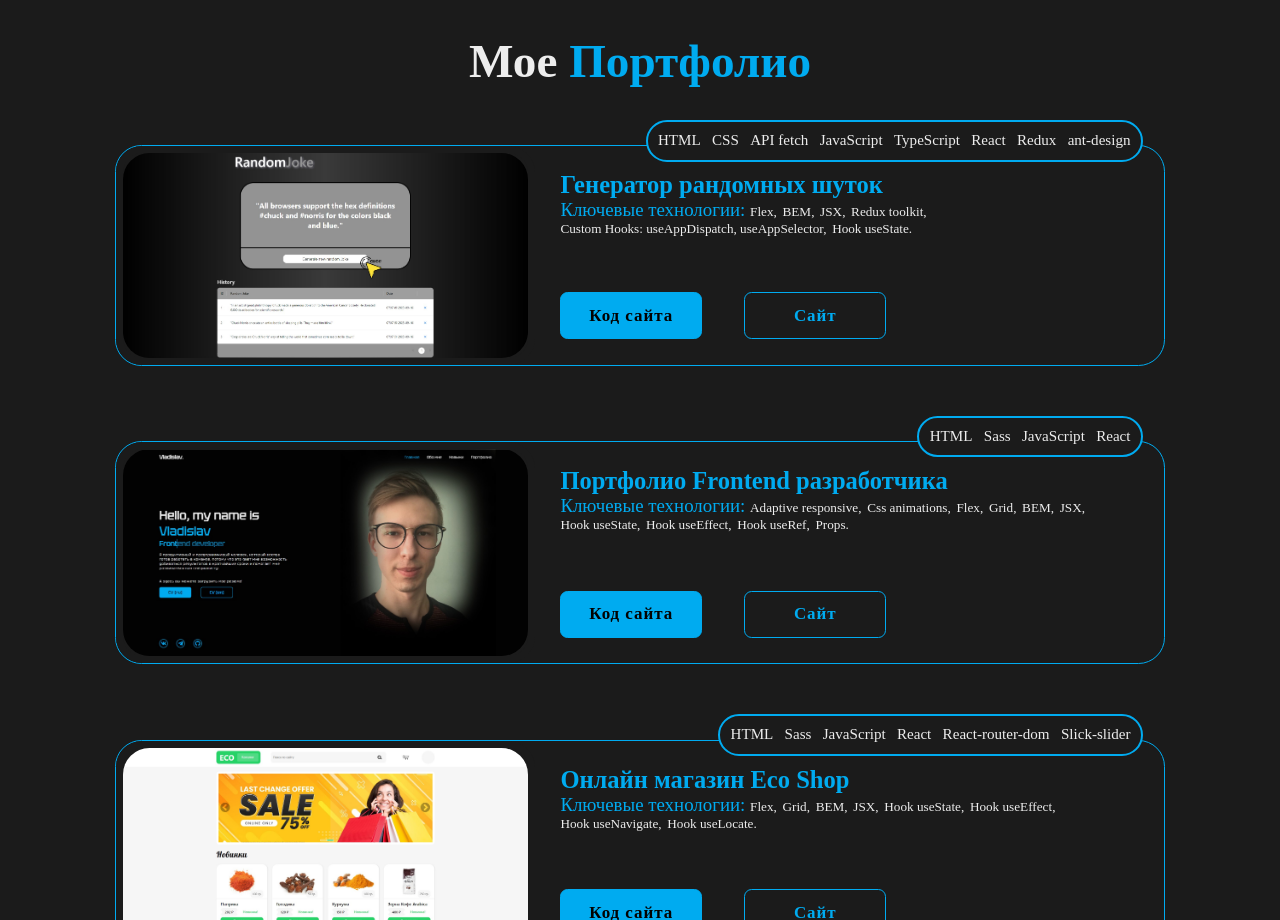
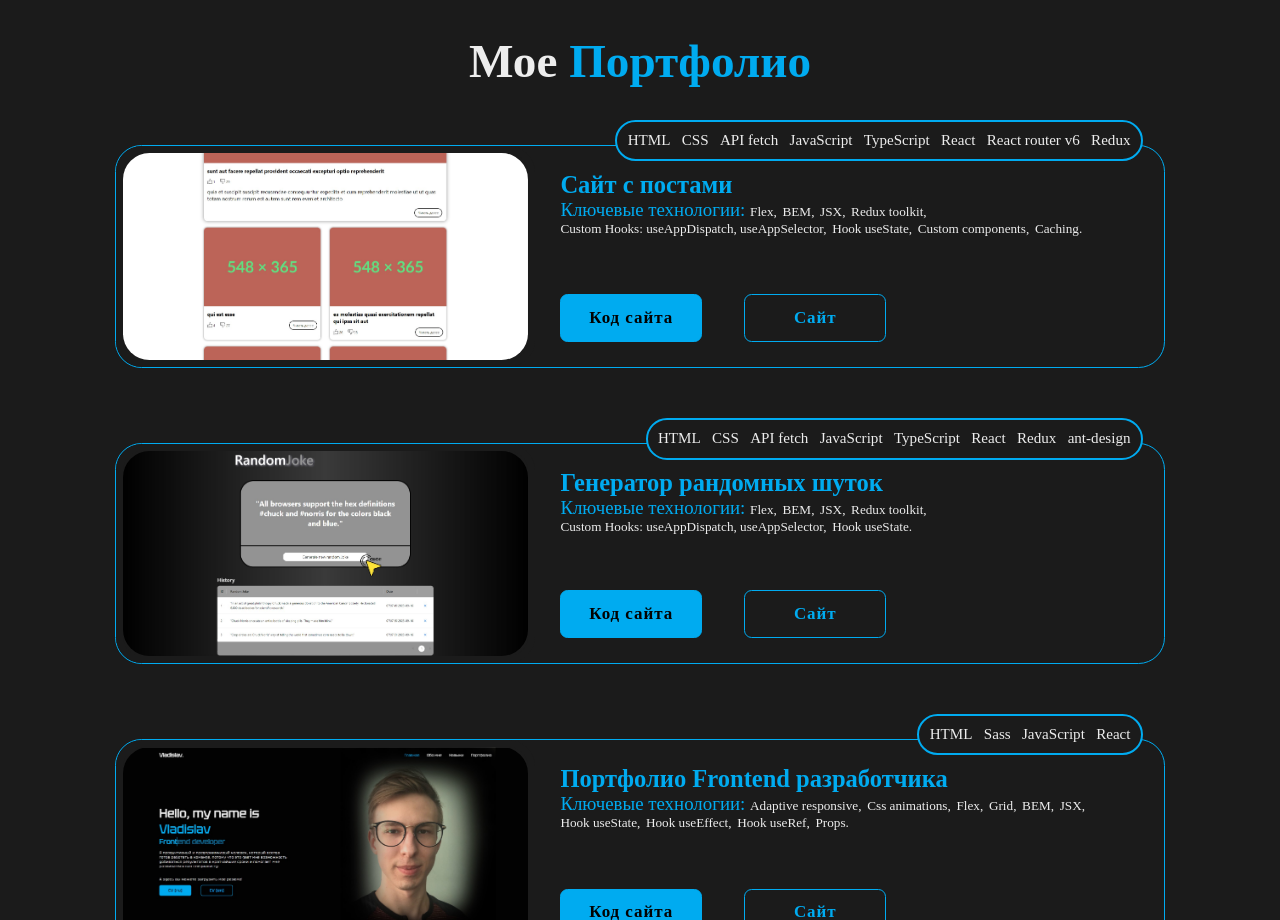
Before and after one commit to Shagabudinov/cv, a React (Create React App) app: page / in a window 1280 px wide. Shown: the part 2460-3380 px from the top of the page. Built offline with nearby package versions, Linux system fonts and the light colour scheme; a web font is replaced by a local one.

Commit message:
added-new-project-posts-website

```diff
--- a/src/scripts.js
+++ b/src/scripts.js
@@ -4,6 +4,7 @@ import web3 from "./img/website_3.jpg";
 import web4 from "./img/website_4.jpg";
 import web5 from "./img/website_5.jpg";
 import web6 from "./img/website_6.jpg";
+import web7 from "./img/website_7.jpg";
 
 export function debounce(func, delay) {
     let timer;
@@ -29,6 +30,35 @@ export const CVen =
 export const portfolioItems = [
     {
         id: 1,
+        title: "Сайт с постами",
+        technologies: [
+            "Flex",
+            "BEM",
+            "JSX",
+            "Redux toolkit",
+            "Custom Hooks: useAppDispatch, useAppSelector",
+            "Hook useState",
+            "Custom components",
+            "Caching"
+        ],
+        image: web7,
+        repositoryLink:
+            "https://github.com/Shagabudinov/random-joke-app/tree/master",
+        websiteLink: "https://shagabudinov.github.io/random-joke-app/",
+        technologiesList: [
+            "HTML",
+            "CSS",
+            "API fetch",
+            "JavaScript",
+            "TypeScript",
+            "React",
+            "React router v6",
+            "Redux",
+
+        ],
+    },
+    {
+        id: 2,
         title: "Генератор рандомных шуток",
         technologies: [
             "Flex",
@@ -54,7 +84,7 @@ export const portfolioItems = [
         ],
     },
     {
-        id: 2,
+        id: 3,
         title: "Портфолио Frontend разработчика",
         technologies: [
             "Adaptive responsive",
@@ -74,7 +104,7 @@ export const portfolioItems = [
         technologiesList: ["HTML", "Sass", "JavaScript", "React"],
     },
     {
-        id: 3,
+        id: 4,
         title: "Онлайн магазин Eco Shop",
         technologies: [
             "Flex",
@@ -99,7 +129,7 @@ export const portfolioItems = [
         ],
     },
     {
-        id: 4,
+        id: 5,
         title: "Веб-приложение для учета расходов",
         technologies: [
             "Flex",
@@ -115,7 +145,7 @@ export const portfolioItems = [
         technologiesList: ["HTML", "CSS", "JavaScript", "React"],
     },
     {
-        id: 5,
+        id: 6,
         title: "Верстка главной страницы WELBEX",
         technologies: ["Adaptive responsive", "BEM"],
         image: web5,
@@ -124,7 +154,7 @@ export const portfolioItems = [
         technologiesList: ["HTML", "CSS"],
     },
     {
-        id: 6,
+        id: 7,
         title: "Главная страница веб-сайта пекарни",
         technologies: ["BEM"],
         image: web2,
```
Also changed, not shown: src/img/website_7.jpg (added).
